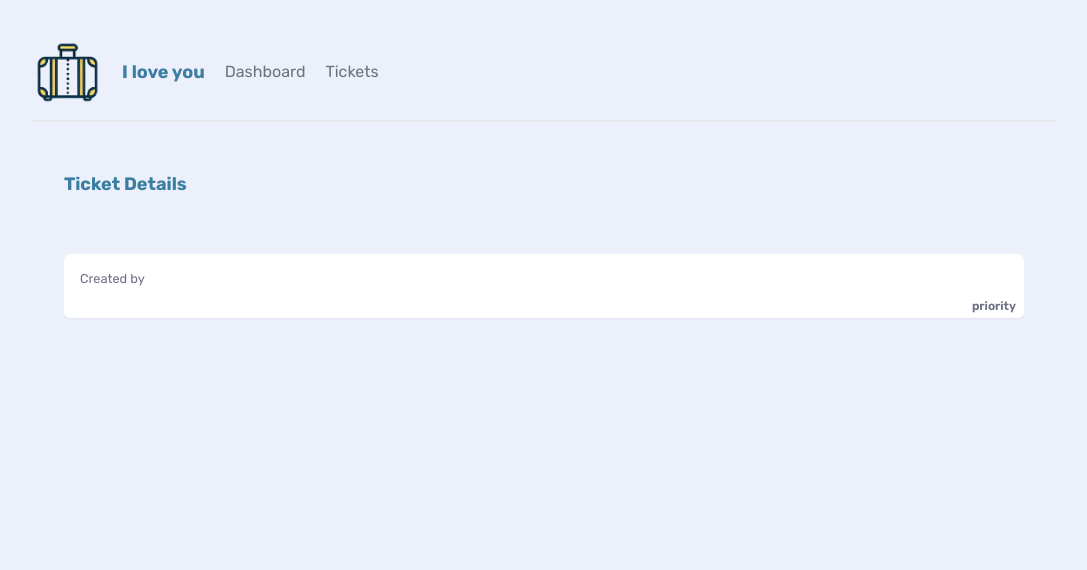
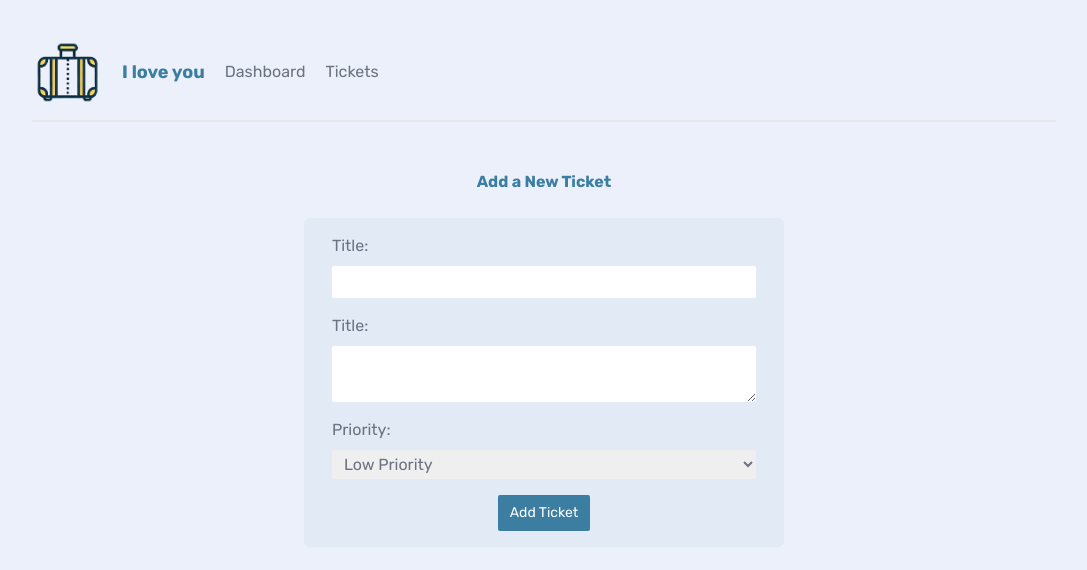
Before and after one commit to justintaekim/hustler-frontend, a Next.js app: page /tickets/create in a window 1280 px wide. Shown: the top 570 px of the page, without its empty margins (96-1183 px from the left). Built offline with nearby package versions, Linux system fonts and the light colour scheme; no server answers.

Commit message:
Client Form Component

```diff
--- a/_data/db.json
+++ b/_data/db.json
@@ -20,6 +20,13 @@
       "body": "Lorem ipsum Triforce sit amet, Linkus Hyruleus tempus Ganondorf. Nunc ocarina sagittis quis Majoras Mask. Nulla in metus arcu. Suspendisse potenti. In vel mauris varius, consectetur Zora ipsum eget, Master Sword porttitor urna. Fusce elementum urna elit, eget eleifend velit consectetur eget. Integer vel lobortis ipsum, vitae auctor Ocarina of Time. Donec sed urna dapibus, interdum magna a, eleifend magna. Curabitur tincidunt enim a neque volutpat. Phasellus auctor magna vel nunc pretium, ut volutpat justo tristique. Pellentesque cursus convallis mauris, in tempus enim tincidunt vitae.",
       "priority": "high",
       "user_email": "peach@netninja.dev"
+    },
+    {
+      "id": "d442",
+      "title": "dlkasjdf",
+      "body": "TLkqdsfla",
+      "priority": "low",
+      "user_email": "justin@hustler.dev"
     }
   ]
 }
--- a/app/tickets/TicketList.jsx
+++ b/app/tickets/TicketList.jsx
@@ -4,11 +4,11 @@
 // responsible for fetching
 async function getTickets() {
   // imitate delay, its a fake delay
-  await new Promise((resolve) => setTimeout(resolve, 3000));
+  await new Promise((resolve) => setTimeout(resolve, 1000));
 
   const res = await fetch("http://localhost:4000/tickets", {
     next: {
-      revalidate: 10, // use 0 to opt out of using cache
+      revalidate: 0, // use 0 to opt out of using cache
     },
   });
 
--- /dev/null
+++ b/app/tickets/create/CreateForm.jsx
@@ -0,0 +1,71 @@
+"use client";
+// tells next.js this is a client component
+
+import { useRouter } from "next/navigation";
+import { useState } from "react";
+
+export default function CreateForm() {
+  const router = useRouter();
+
+  const [title, setTitle] = useState("");
+  const [body, setBody] = useState("");
+  const [priority, setPriority] = useState("low");
+  const [isLoading, setIsLoading] = useState(false);
+
+  const handleSubmit = async (e) => {
+    e.preventDefault();
+    setIsLoading(true);
+
+    const newTicket = {
+      title,
+      body,
+      priority,
+      user_email: "justin@hustler.dev",
+    };
+    // json-server --watch --port 4000 ./_data/db.json
+    const res = await fetch("http://localhost:4000/tickets", {
+      method: "POST",
+      headers: { "Content-Type": "application/json" },
+      body: JSON.stringify(newTicket),
+    });
+
+    if (res.status === 201) {
+      router.refresh();
+      router.push("/tickets");
+    }
+  };
+
+  return (
+    <form onSubmit={handleSubmit} className="w-1/2">
+      <label>
+        <span>Title:</span>
+        <input
+          required
+          type="text"
+          onChange={(e) => setTitle(e.target.value)}
+          value={title}
+        />
+      </label>
+      <label>
+        <span>Title:</span>
+        <textarea
+          required
+          onChange={(e) => setBody(e.target.value)}
+          value={body}
+        />
+      </label>
+      <label>
+        <span>Priority:</span>
+        <select onChange={(e) => setPriority(e.target.value)} value={priority}>
+          <option value="low">Low Priority</option>
+          <option value="medium">Medium Priority</option>
+          <option value="high">High Priority</option>
+        </select>
+      </label>
+      <button className="btn-primary" disabled={isLoading}>
+        {isLoading && <span>Adding...</span>}
+        {!isLoading && <span>Add Ticket</span>}
+      </button>
+    </form>
+  );
+}
--- /dev/null
+++ b/app/tickets/create/page.jsx
@@ -0,0 +1,10 @@
+import CreateForm from "./CreateForm";
+
+export default function CreateTicket() {
+  return (
+    <main>
+      <h2 className="text-primary text-center">Add a New Ticket</h2>
+      <CreateForm />
+    </main>
+  );
+}
```
